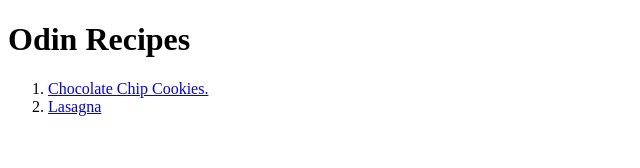
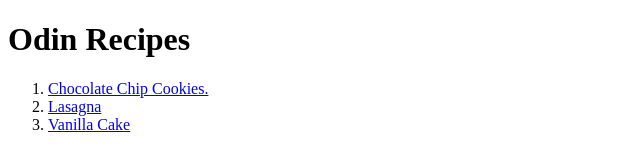
Before and after one commit to JAR143/odin-recipes, a plain HTML site: page index.html in a window 1280 px wide. Shown: the whole page, without its empty margins (0-640 px from the left). Drawn offline with Linux system fonts and the light colour scheme.

Commit message:
Adding a vanilla cake link

```diff
--- a/index.html
+++ b/index.html
@@ -10,6 +10,7 @@
         <ol>
             <li><a href="recipes/choco-chip-cookies.html" target="_blank">Chocolate Chip Cookies.</a></li>
             <li><a href="recipes/lasagna.html" target="_blank">Lasagna</a></li>
+            <li><a href="recipes/vanilla-cake.html" target="_blank">Vanilla Cake</a></li>
         </ol>
     </body>
 </html>
```
